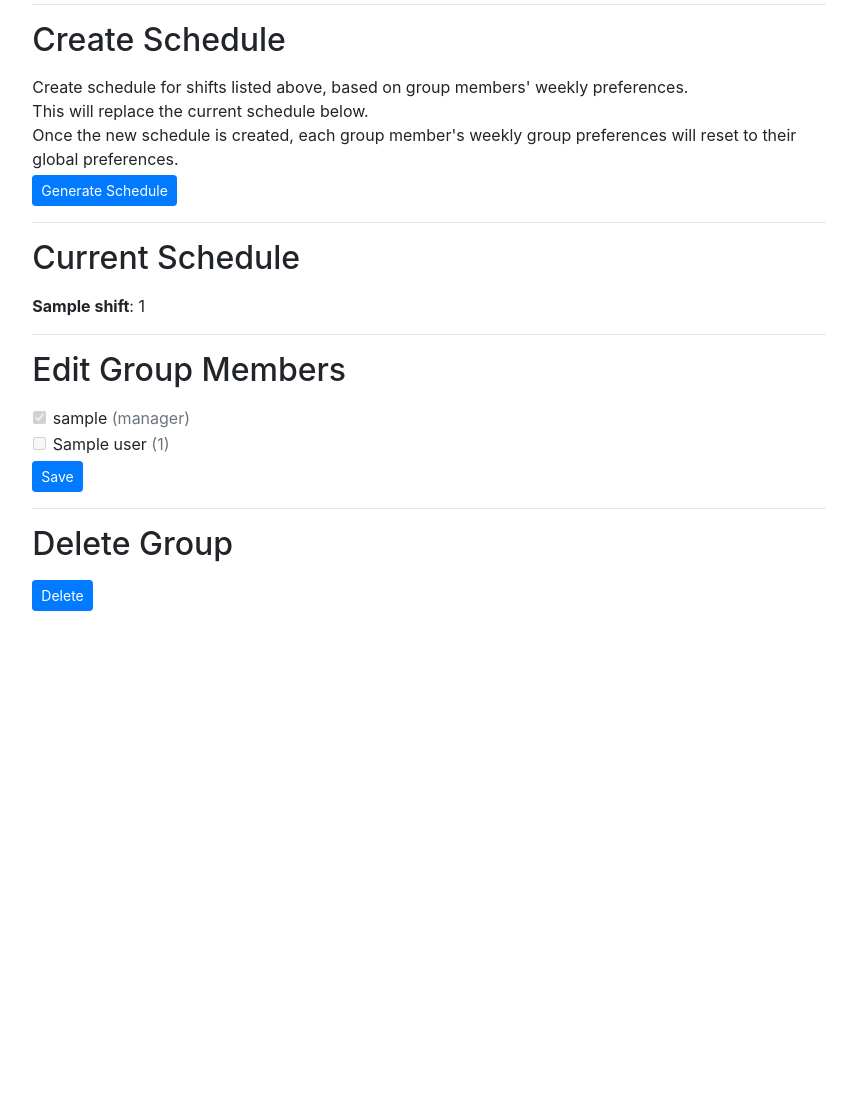
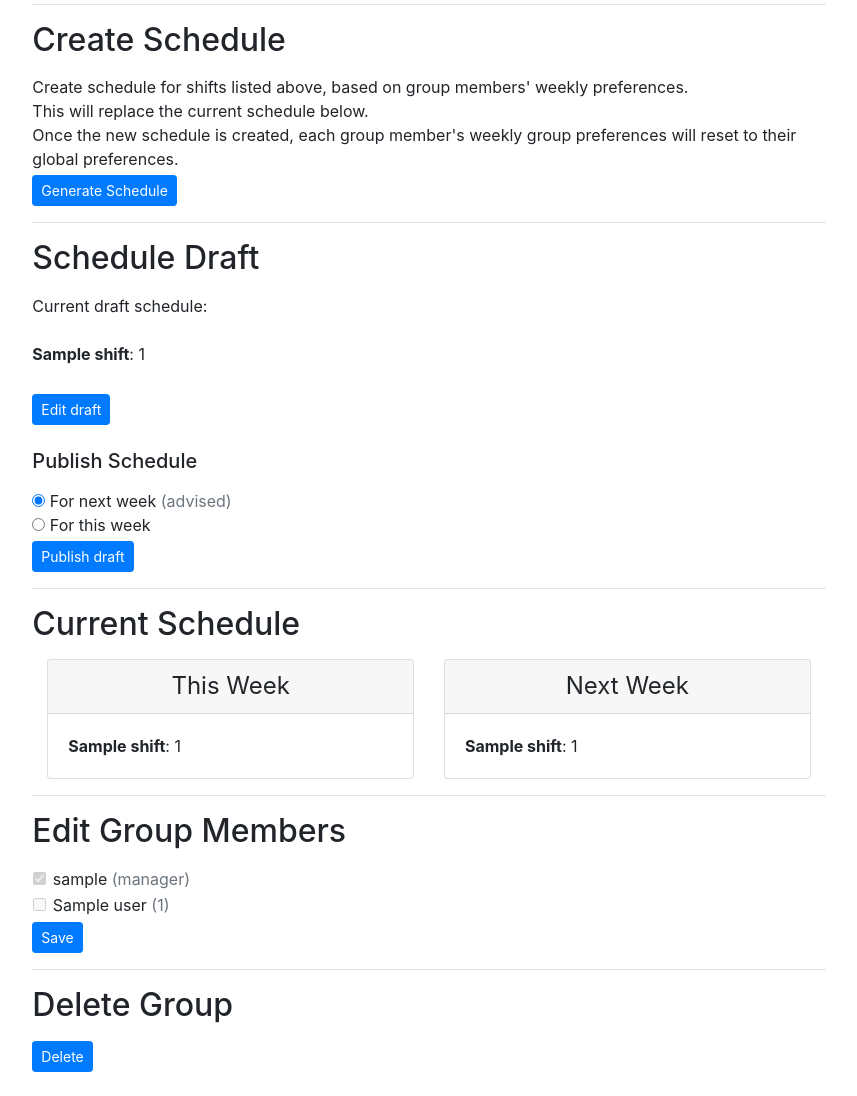
Before and after one commit to dlsnyder8/TimeTables, a Flask app: template templates/manage.html in a window 1280 px wide. Shown: the part 623-1719 px from the top of the page, without its empty margins (211-1068 px from the left). Before the commit the page ends 1234 px from the top, so only its background shows below. Run offline with Flask 2, Linux system fonts and the light colour scheme; the template is opened without the code that fills it: most values are stand-ins (such as "Sample title", 1, 10 or a date in 2020); parts of the project's set-up code (start-up, migrations or seed data) failed here and were passed over; some libraries are stand-ins or nearby versions.

Commit message:
draft schedule changes

```diff
--- a/app.py
+++ b/app.py
@@ -14,7 +14,7 @@ import urllib.parse as urlparse
 # -------------------
 # CAS Authentication cannot be run locally unfortunately
 # Set this variable to False if local, and change to True before pushing
-PROD_ENV = False
+PROD_ENV = True
 
 # ----------
 
@@ -230,7 +230,7 @@ def formatDisplaySched(currsched):
             schedStrings[shiftkey_to_str(key)] = currsched[key]
         currsched = schedStrings
     else:
-        currsched = {}
+        currsched = None
     return currsched
 
 
@@ -595,20 +595,26 @@ def manage():
     if not shifts:
         shifts = {}
 
-    currsched = get_group_schedule(groupid)
-    currsched = formatDisplaySched(currsched)
+    thisWeekSched = get_group_schedule(groupid)
+    thisWeekSched = formatDisplaySched(thisWeekSched)
+
+    nextWeekSched = get_next_group_schedule(groupid)
+    nextWeekSched = formatDisplaySched(thisWeekSched)
+
+    draftsched = get_draft_schedule(groupid)
+    draftsched = formatDisplaySched(draftsched)
 
     if request.method == 'GET':
         shifts = shiftdict_to_us_time(shifts)
-        html = render_template('manage.html', groupname=groupname, notgroupintitle=notGroupInTitle, inGroup=True,
-                               isMgr=isMgr,
-                               shifts=shifts, users=users, mgrs=mgrs, selected=selected, currsched=currsched,
+        html = render_template('manage.html', groupname=groupname, notgroupintitle=notGroupInTitle, inGroup=True, isMgr=isMgr,
+                               shifts=shifts, users=users, mgrs=mgrs, selected=selected, thisWeekSched=thisWeekSched,
+                               nextWeekSched=nextWeekSched, draftsched = draftsched,
                                username=username, isOwner=isOwner, isAdmin=isAd)
         response = make_response(html)
         return response
 
     else:
-        schednotif = False
+        publishnotif = generatenotif = errormsg = False
         groupid = get_group_id(groupname)
 
         if request.form["submit"] == "Add":
@@ -665,41 +671,51 @@ def manage():
             return response
         elif request.form["submit"] == "Generate Schedule":
             try:
-                currsched, preferences, fshifts, memberlist = generate_schedule(groupid)
-
-                conflicts = parse_conflicts(currsched, preferences, fshifts, memberlist)
+                draftsched, preferences, fshifts, memberlist = generate_schedule(groupid)
+                conflicts = parse_conflicts(draftsched, preferences, fshifts, memberlist)
             except:
-                currsched = None
-            if (currsched == {}):
-                currsched = None
+                draftsched = None
+            if (draftsched == {}):
+                draftsched = None
+                errormsg = True
 
             # Store schedule, conflicts in DB
-            if currsched is not None:
-                change_draft_schedule(groupid, currsched)
+            if draftsched is not None:
+                change_draft_schedule(groupid, draftsched)
+                draftsched = formatDisplaySched(draftsched)
+                generatenotif = True
             if conflicts is not None:
                 change_group_conflicts(groupid, conflicts)
             else:
                 change_group_conflicts(groupid, {})
-            ## Need to display draft schedule on Page
 
-            ## This should be moved to a "PUBLISH section"
-            if currsched is not None:
-                change_group_schedule(groupid, currsched)
-                currsched = formatDisplaySched(currsched)
+        elif request.form["submit"] == "Publish draft":
+            week = request.form["week"]
+            if week == "this":
+                change_group_schedule(groupid, draftsched)
+                # change this week currsched
+                thisWeekSched = formatDisplaySched(draftsched)
+            if week == "next":
+                change_next_group_schedule(groupid, draftsched)
                 # reset weekly group prefs of all group members
                 groupmems = get_group_members(groupid)
                 for mem in groupmems:
                     change_user_preferences_group(groupid, mem)
-                schednotif = True
+                nextWeekSched = formatDisplaySched(draftsched)
+            # delete draft sched
+            change_draft_schedule(groupid, None)
+            publishnotif = True
+
         else:
             shiftid = request.form["submit"]
             del shifts[shiftid]
             change_group_shifts(groupid, shifts)
         shifts = shiftdict_to_us_time(shifts)
         html = render_template('manage.html', groupname=groupname, inGroup=True, isMgr=isMgr, shifts=shifts,
-                               users=users, mgrs=mgrs, selected=selected,
-                               currsched=currsched, schednotif=schednotif, isOwner=isOwner, username=username,
-                               isAdmin=isAd)
+                               users=users, mgrs=mgrs, selected=selected, thisWeekSched=thisWeekSched,
+                               nextWeekSched=nextWeekSched,
+                               publishnotif=publishnotif, generatenotif=generatenotif, errormsg=errormsg,
+                               isOwner=isOwner, username=username, isAdmin=isAd, draftsched=draftsched)
         response = make_response(html)
         return response
 
--- a/templates/manage.html
+++ b/templates/manage.html
@@ -125,30 +125,111 @@
                 <input type="submit" name="submit" value="Generate Schedule" class="btn btn-primary btn-sm"
                     style="margin-top: 4px;">
             </form>
-            {% if schednotif %}
+            {% if generatenotif %}
             <div class="container" style="position: fixed; bottom: 0; left: 20px; margin-bottom: 10px; width: 30%;">
                 <div class="alert alert-success alert-dismissible" role="alert">
                     <button type="button" class="close" data-dismiss="alert" aria-label="Close"><span
                             aria-hidden="true">&times;</span></button>
-                    <strong>New Schedule Generated!</strong><br> Your new schedule is now displayed in Current Schedule.
+                    <strong>New Schedule Generated!</strong><br> Your new schedule is now displayed in Draft Schedule.
+                    <br>
+                    You can make edits to the draft as wanted. <br> Publish your schedule it once it's finalized!
+                </div>
+            </div>
+            {% endif %}
+            {% if errormsg %}
+            <div class="container" style="position: fixed; bottom: 0; left: 20px; margin-bottom: 10px; width: 40%;">
+                <div class="alert alert-danger alert-dismissible" role="alert">
+                    <button type="button" class="close" data-dismiss="alert" aria-label="Close"><span
+                            aria-hidden="true">&times;</span></button>
+                    <strong>Create New Schedule Failed!</strong><br> A new schedule could not be generated based on
+                    current shift demands and user
+                    preferences. <br>
+                    Make sure that you've included at least one shift, or try decreasing the number of people per shift.
                 </div>
             </div>
             {% endif %}
             <hr>
-            <h2 class="mb-3">Current Schedule</h2>
-            {% if currsched is not none %}
-            {% for shift in currsched %}
+            {% if draftsched %}
+            <h2 class="mb-3">Schedule Draft</h2>
+            <!-- display draft schedule, edit or publish -->
+            Current draft schedule: <br><br>
+            {% for shift in draftsched %}
             <strong>{{shift}}</strong>:
-            {% for netid in currsched[shift] %}
-            {{netid}}{% if loop.index < currsched[shift]|length %},{% endif %}
+            {% for netid in draftsched[shift] %}
+            {{netid}}{% if loop.index < draftsched[shift]|length %},{% endif %}
             {% endfor %}
             <br>
             {% endfor %}
-            {% else %}
-            <p>A new schedule could not be generated based on current shift demands and user preferences. <br>
-                Make sure that you've included at least one shift, or try decreasing the number of people per shift.
-            </p>
+            <br>
+            <form action="/editdraft">
+                <!--- draft schedule page-->
+                <input class="btn btn-primary btn-sm" type="submit" value="Edit draft" style="margin-top: 4px;">
+            </form>
+            <br>
+            <h5 class="mb-3">Publish Schedule</h5>
+            <input type="radio" name="week" value="next" checked> For next week <span
+                class="text-muted">(advised)</span> <br>
+            <input type="radio" name="week" value="this"> For this week
+
+            <form action='' method="post">
+                <input type="submit" name="submit" value="Publish draft" class="btn btn-primary btn-sm"
+                    style="margin-top: 4px;">
+            </form>
+            {% if publishnotif %}
+            <div class="container" style="position: fixed; bottom: 0; left: 20px; margin-bottom: 10px; width: 30%;">
+                <div class="alert alert-success alert-dismissible" role="alert">
+                    <button type="button" class="close" data-dismiss="alert" aria-label="Close"><span
+                            aria-hidden="true">&times;</span></button>
+                    <strong>New Schedule Published!</strong><br> Your new schedule is now displayed in Current Schedule.
+                </div>
+            </div>
             {% endif %}
+            <hr>
+            {% endif %}
+            <h2 class="mb-3">Current Schedule</h2>
+            <div class="container">
+                <div class="card-deck mb-3">
+                    <div class="card">
+                        <div class="card-header text-center">
+                            <h4 class="my-0 font-weight-normal">This Week</h4>
+                        </div>
+                        <div class="card-body">
+                            {% if thisWeekSched %}
+                            {% for shift in thisWeekSched %}
+                            <strong>{{shift}}</strong>:
+                            {% for netid in thisWeekSched[shift] %}
+                            {{netid}}{% if loop.index < thisWeekSched[shift]|length %},{% endif %}
+                            {% endfor %}
+                            <br>
+                            {% endfor %}
+                            {% else %}
+                            <p>No schedule has been generated for this week yet - go to generate schedule to create one!
+                            </p>
+                            {% endif %}
+                        </div>
+                    </div>
+
+                    <div class="card">
+                        <div class="card-header text-center">
+                            <h4 class="my-0 font-weight-normal">Next Week</h4>
+                        </div>
+                        <div class="card-body">
+                            {% if nextWeekSched %}
+                            {% for shift in nextWeekSched %}
+                            <strong>{{shift}}</strong>:
+                            {% for netid in nextWeekSched[shift] %}
+                            {{netid}}{% if loop.index < nextWeekSched[shift]|length %},{% endif %}
+                            {% endfor %}
+                            <br>
+                            {% endfor %}
+                            {% else %}
+                            <p>No schedule has been generated for next week yet - go to generate schedule to create one!
+                            </p>
+                            {% endif %}
+                        </div>
+                    </div>
+                </div>
+            </div>
             <hr>
             <h2 class="mb-3">Edit Group Members</h2>
             <form action='' method="post">
@@ -163,7 +244,8 @@
                     <tr>
                         <td><input type="checkbox" name={{user}} {% if mgrs[user][1] %} disabled {% endif %}
                                 {% if selected[user] %} checked {% endif %}></td>
-                        <td> &nbsp;{{user}} {% if mgrs[user][1] %} <span class="text-muted"> ({{mgrs[user][0]}})</span>
+                        <td> &nbsp;{{user}} {% if mgrs[user][1] %} <span class="text-muted">
+                                ({{mgrs[user][0]}})</span>
                             {% endif %}</td>
                     </tr>
                     {% endfor %}
```
